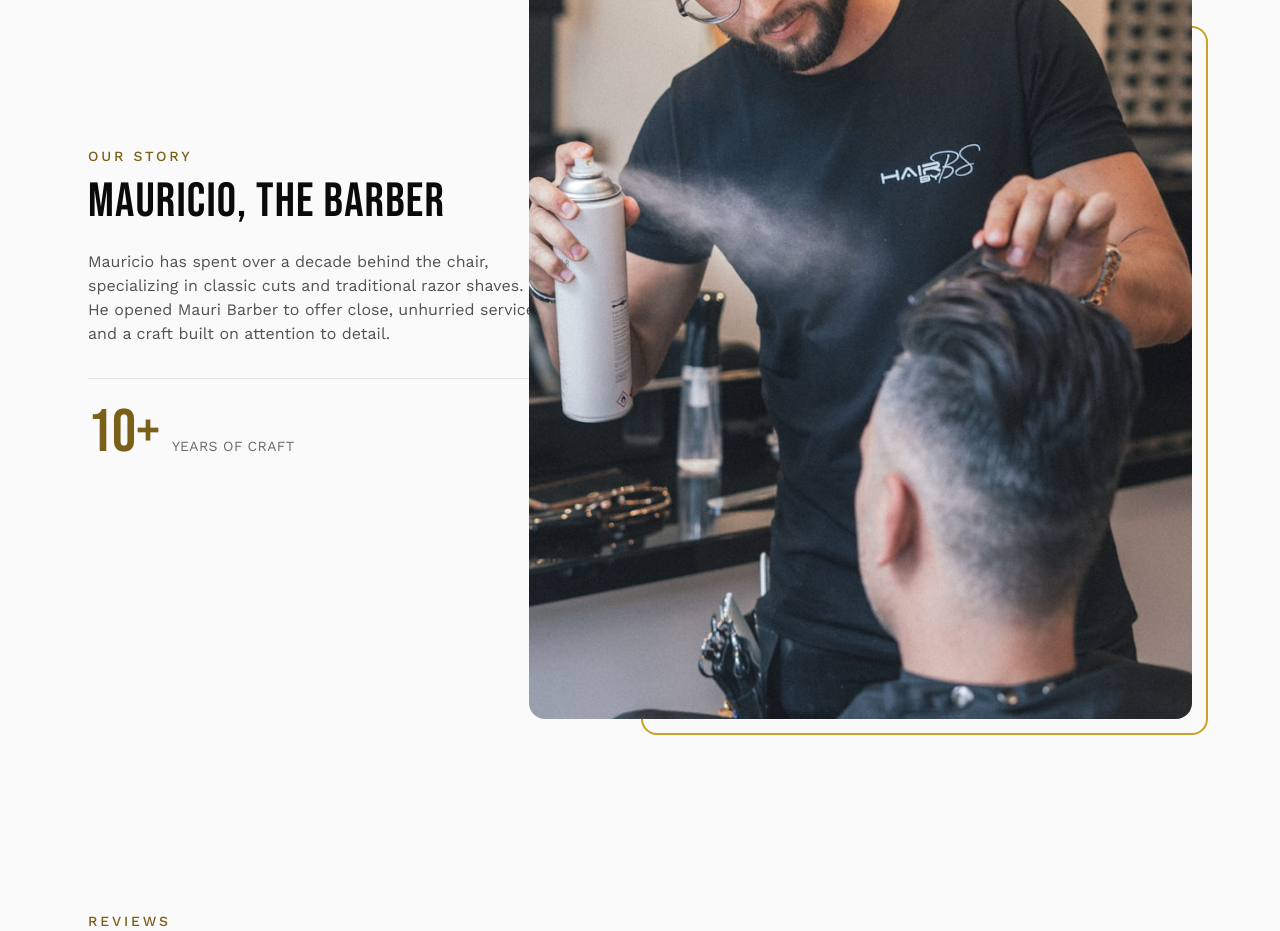
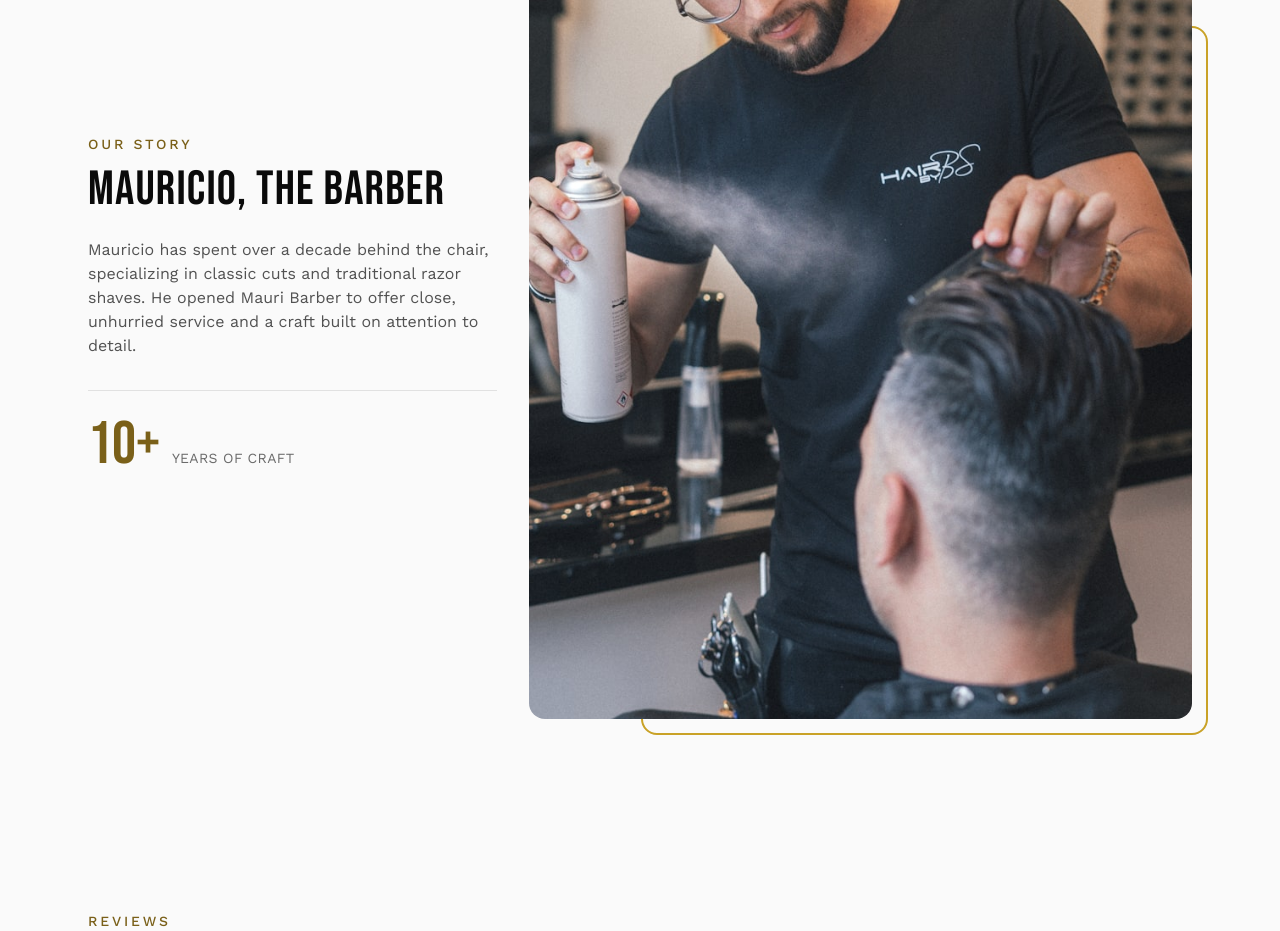
Before and after one commit to Mauribarber1/mauriwebsite, a Next.js app: page /en in a window 1280 px wide. Shown: the part 2900-3831 px from the top of the page. Built offline with nearby package versions, Linux system fonts and the light colour scheme.

Commit message:
fix: add clearance padding to prevent historia photo from clipping paragraph text

```diff
--- a/components/Historia/Historia.tsx
+++ b/components/Historia/Historia.tsx
@@ -11,7 +11,7 @@ export default function Historia({ historia }: HistoriaProps) {
   return (
     <section className="border-t-2 border-gold-dark bg-paper py-24">
       <div className="mx-auto grid max-w-6xl grid-cols-1 gap-16 px-6 md:grid-cols-[1fr_1.2fr] md:items-center">
-        <div className="md:pr-6">
+        <div className="md:pr-16">
           <p className="mb-3 text-sm font-medium uppercase tracking-[0.2em] text-gold-dark">
             {historia.eyebrow}
           </p>
```
